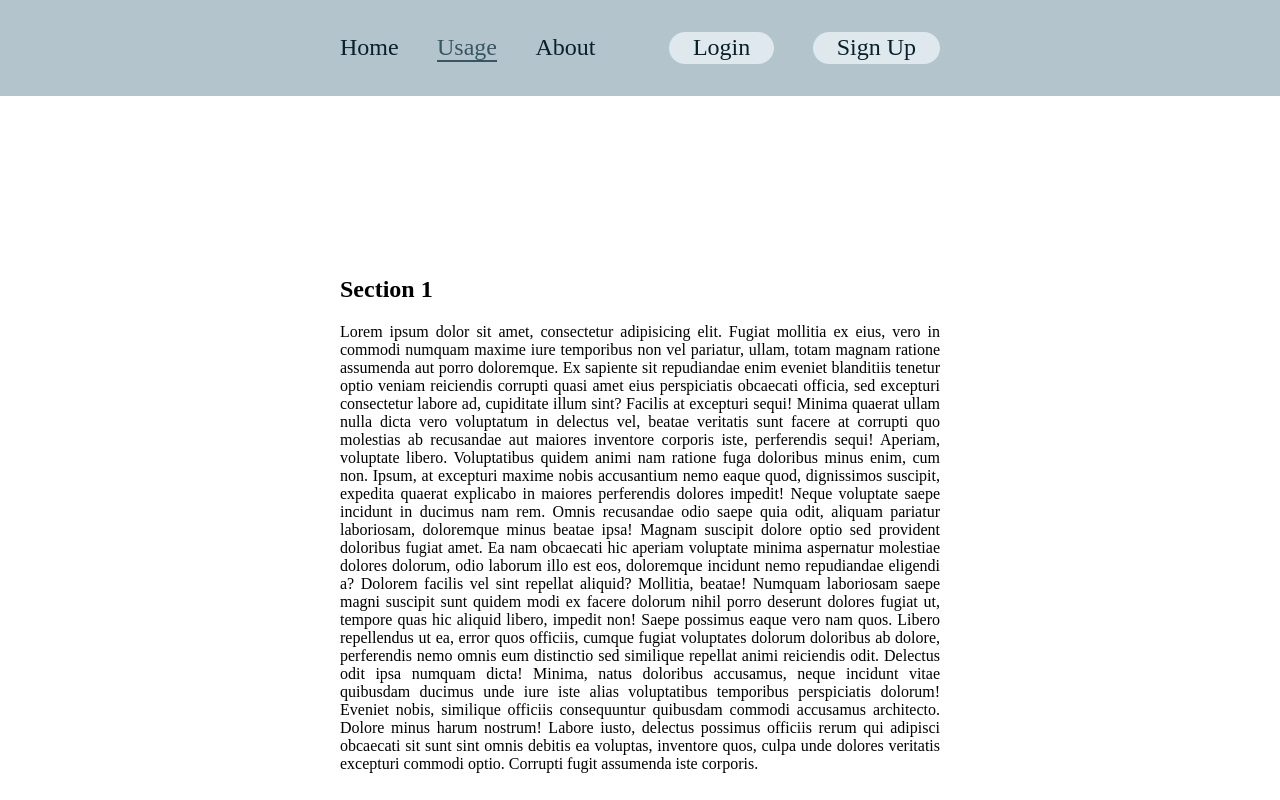
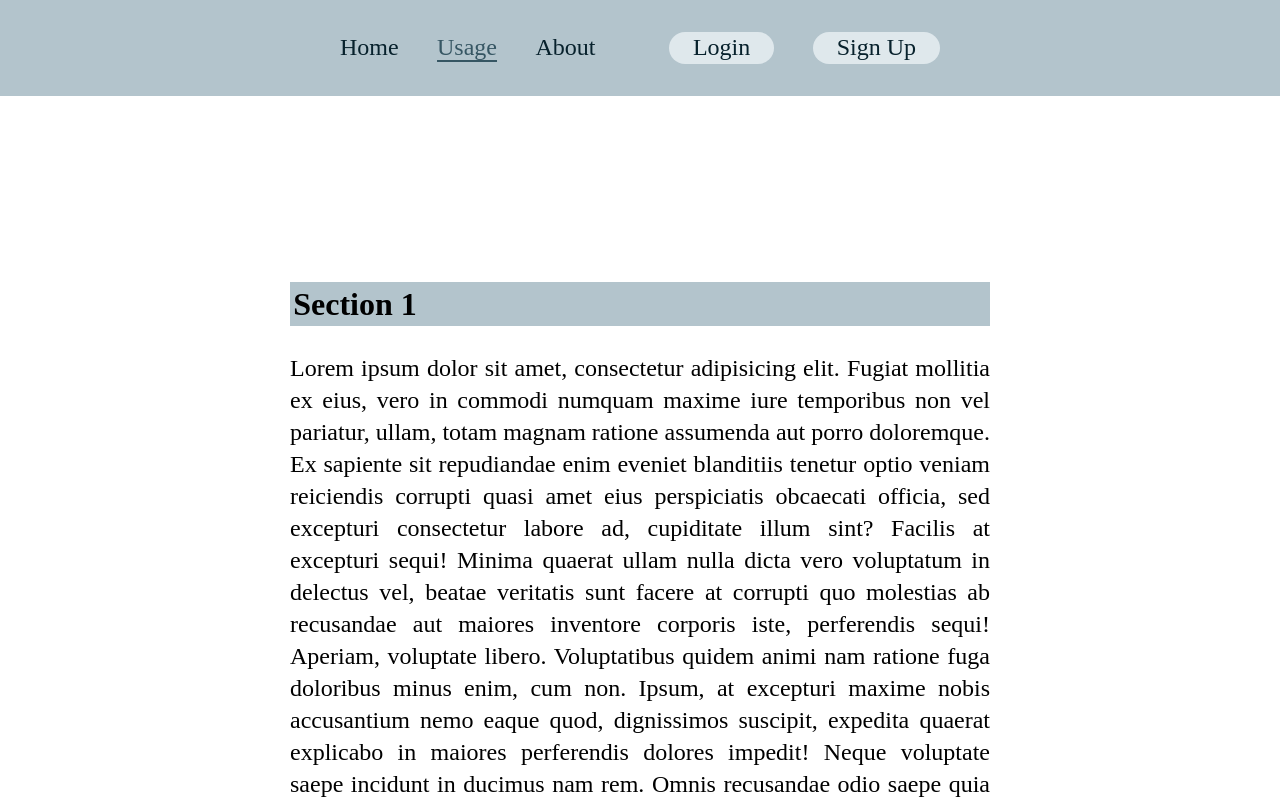
Before and after one commit to MarvJohnson/Ezequiel, a Vue app in the folder client/: page /usage in a window 1280 px wide. Shown: the top 800 px of the page. Built offline with nearby package versions, Linux system fonts and the light colour scheme.

Commit message:
Added more styling to usage page

```diff
--- a/client/src/pages/Usage.vue
+++ b/client/src/pages/Usage.vue
@@ -65,7 +65,7 @@ export default {
   }
 
   section {
-    max-width: 600px;
+    max-width: 700px;
     margin: 0 auto;
   }
 
@@ -73,7 +73,15 @@ export default {
     margin-top: 5rem;
   }
 
+  section h2 {
+    font-size: 2rem;
+    background-color: var(--surface4);
+    padding: 0.2rem;
+  }
+
   section p {
     text-align: justify;
+    font-size: 1.5rem;
+    line-height: 2rem;
   }
 </style>
```
